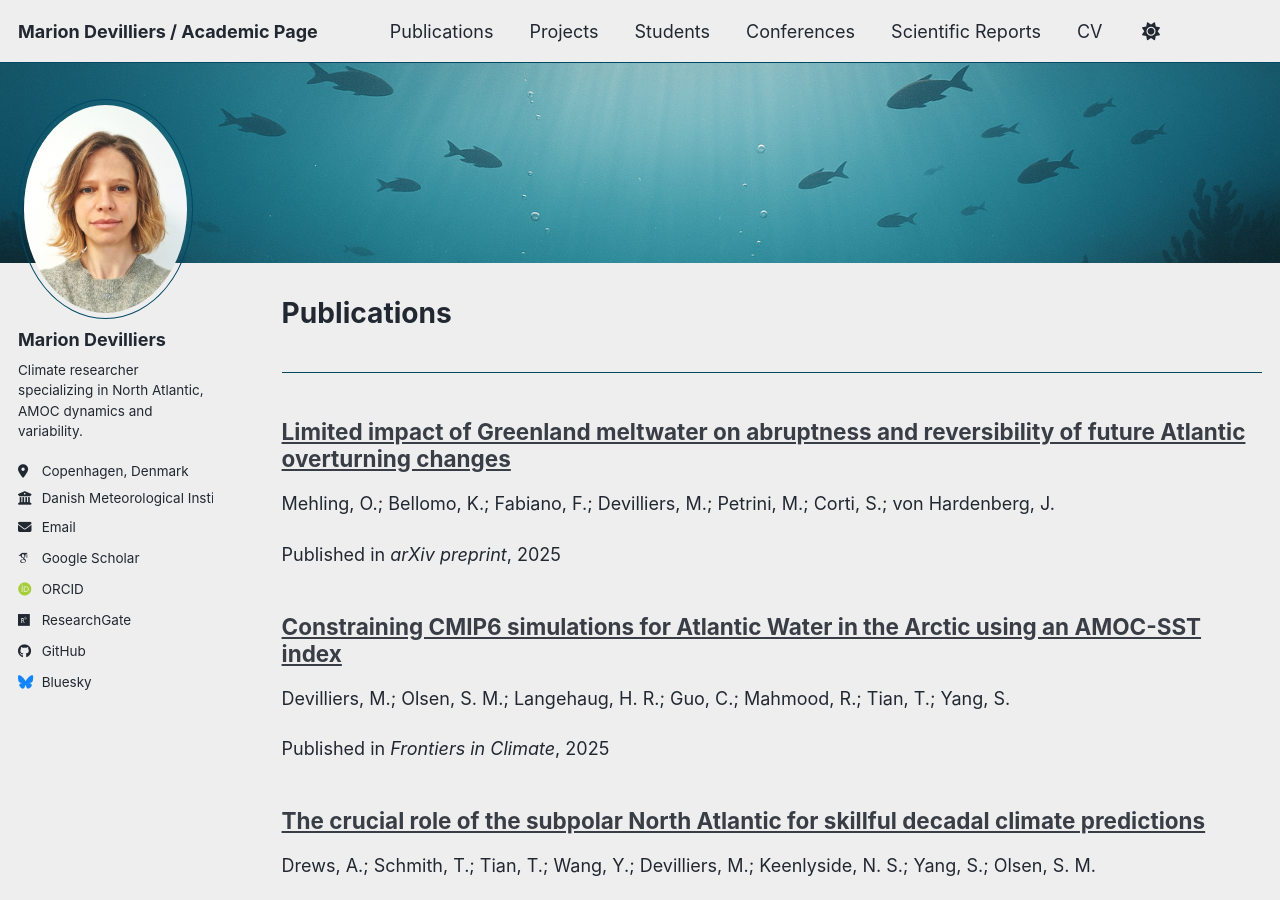
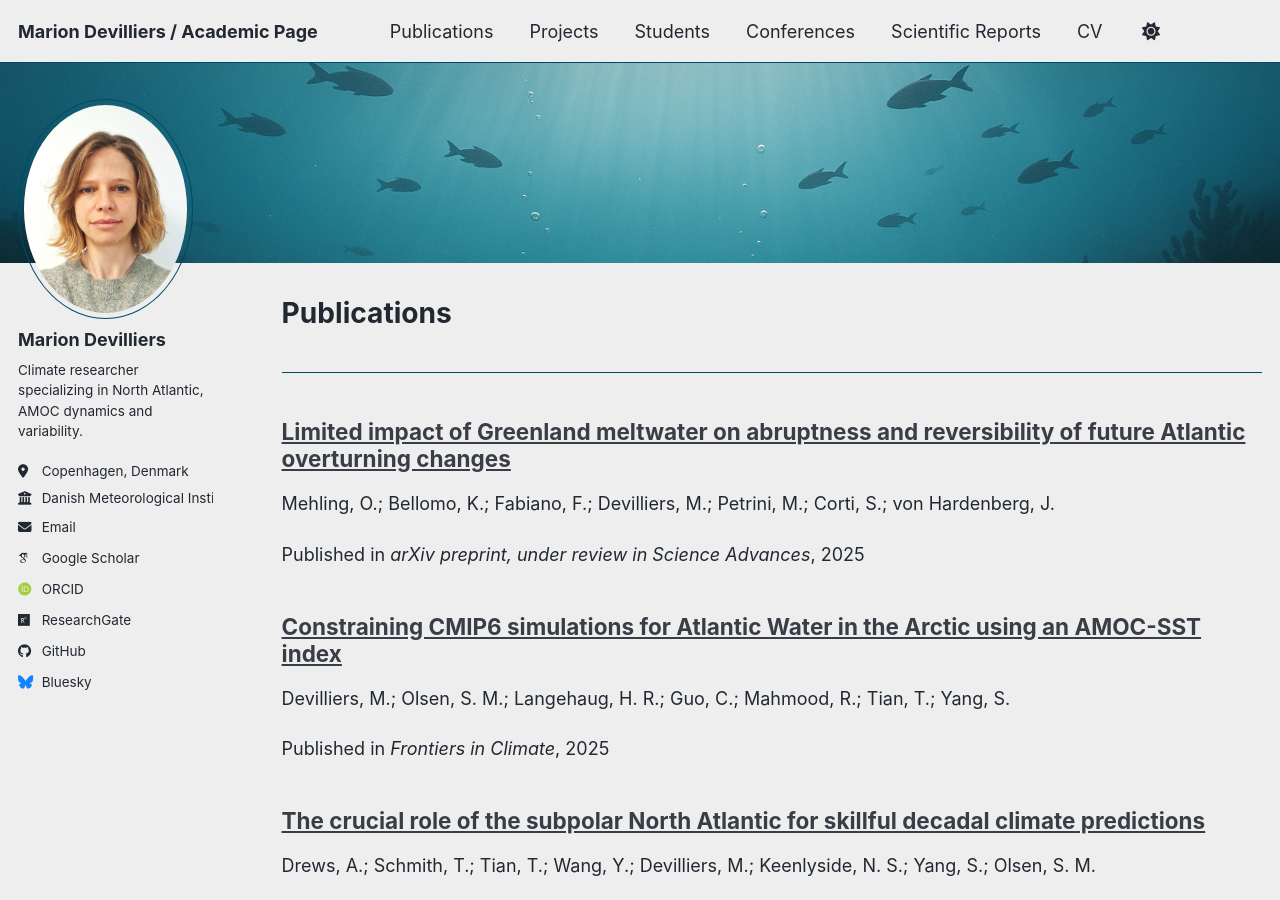
Before and after one commit to mariondevilliers/mariondevilliers.github.io, a Jekyll site: the page built from _pages/publications.html, in a window 1280 px wide and 900 px high. Built offline with Jekyll 4.4.1, drawn with Linux system fonts in a browser that asks for light colours; some web fonts are replaced; a script bundle is joined from its source files by our own code; library files that are not in the unit come from our copies.

Commit message:
Update 2025-mehling-greenland-amoc-arxiv.md

```diff
--- a/_publications/2025-mehling-greenland-amoc-arxiv.md
+++ b/_publications/2025-mehling-greenland-amoc-arxiv.md
@@ -3,7 +3,7 @@ title: "Limited impact of Greenland meltwater on abruptness and reversibility of
 collection: publications
 permalink: /publications/mehling-2025-greenland-amoc-arxiv/
 date: 2025-01-01
-venue: "arXiv preprint"
+venue: "arXiv preprint, under review in Science Advances"
 authors: "Mehling, O.; Bellomo, K.; Fabiano, F.; Devilliers, M.; Petrini, M.; Corti, S.; von Hardenberg, J."
 year: 2025
 type: "preprint"
```
